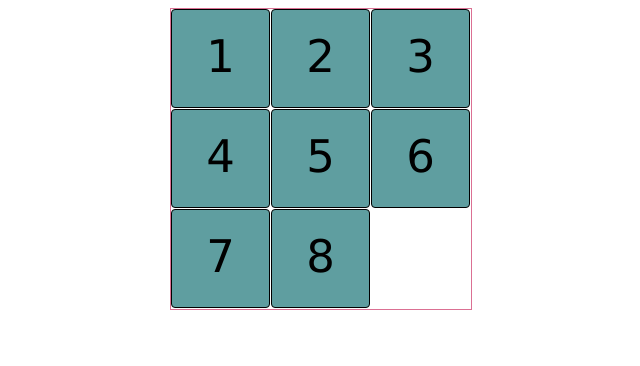
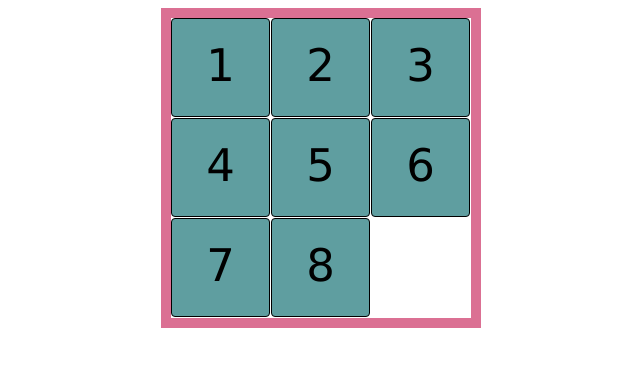
Before and after one commit to CodinGitHub/rompecabezas, a plain HTML site: page index.html in a window 1280 px wide. Shown: the whole page, without its empty margins (319-959 px from the left). Drawn offline with Linux system fonts and the light colour scheme.

Commit message:
prueba de git

```diff
--- a/styles.css
+++ b/styles.css
@@ -1,7 +1,7 @@
 .board{
   width: 300px;
   height: 300px;
-  border: 1px solid palevioletred;
+  border: 10px solid palevioletred;
   position: relative;
   margin: 0 auto;
 }
```
